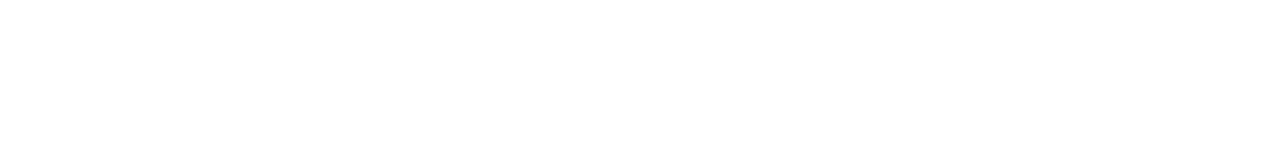
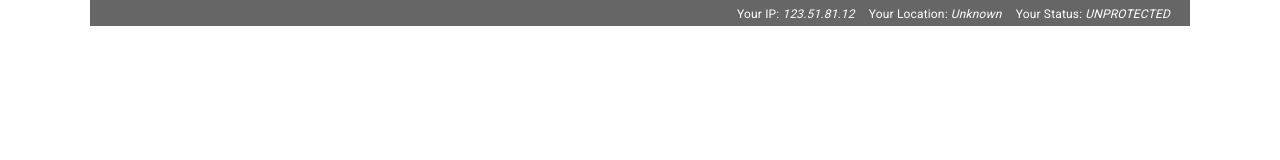
Before and after one commit to codingEzio/css_crashcourse, a plain HTML site: page milligram-product-page/index.html in a window 1280 px wide. Drawn offline with Linux system fonts and the light colour scheme.

Commit message:
feat: A header that was positioned to the rightmost area

```diff
--- a/milligram-product-page/css/style.css
+++ b/milligram-product-page/css/style.css
@@ -0,0 +1,11 @@
+.contactArea {
+    background-color: #666;
+    color: #fff;
+    text-align: right;
+}
+
+.contactColumn {
+    font-size: 12px;
+    display: inline-block;
+    margin-right: 10px;
+}
--- a/milligram-product-page/index.html
+++ b/milligram-product-page/index.html
@@ -19,7 +19,13 @@
     />
   </head>
 
-  <body>
-
+  <body class="container">
+    <div class="row contactArea">
+        <div class="column column-50 column-offset-50">
+            <div class="contactColumn">Your IP: <i>123.51.81.12</i></div>
+            <div class="contactColumn">Your Location: <i>Unknown</i></div>
+            <div class="contactColumn">Your Status: <i>UNPROTECTED</i></div>
+        </div>
+    </div>
   </body>
 </html>
```
